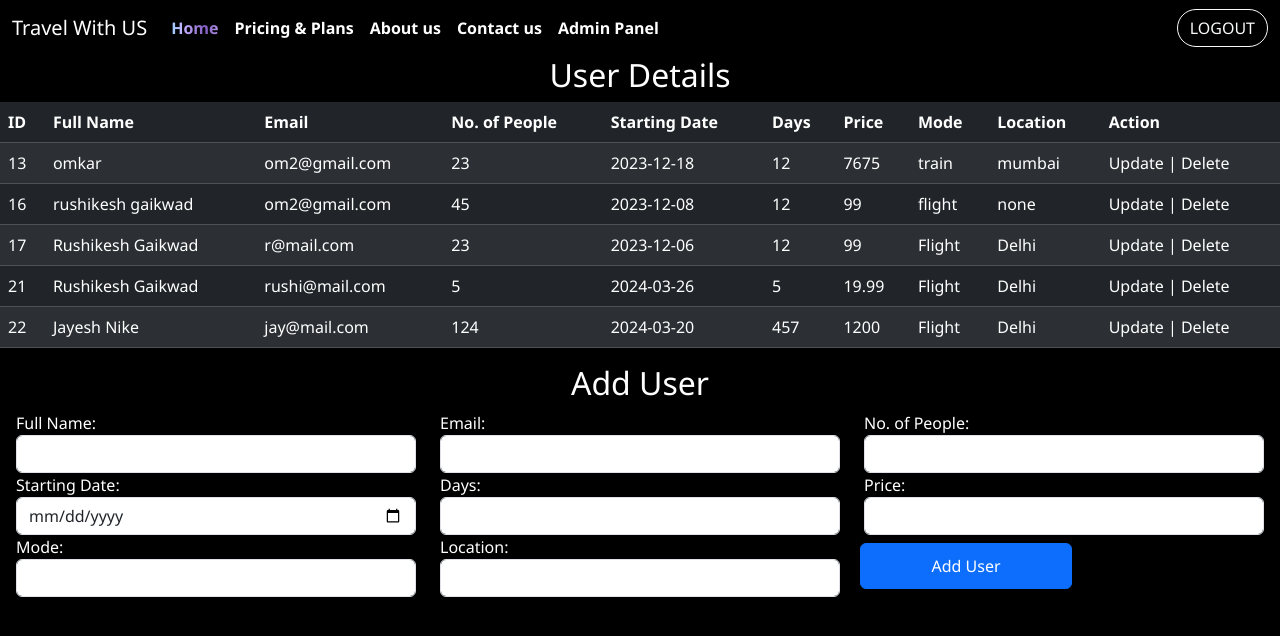
After one commit to jackop125/travel_planner_PHP, a PHP site: page /admin.php in a window 1280 px wide. The commit adds this page. Shown: the top 636 px of the page. Run offline with PHP 8.4, Linux system fonts and the light colour scheme; a user stored in the database is signed in; data comes from the database, SQL or seed files in the repository.

Commit message:
Admin Page Added

```diff
--- /dev/null
+++ b/Main Files/travel_planner/admin.php
@@ -0,0 +1,105 @@
+
+<?php
+  require 'config.php';
+  if(!empty($_SESSION["id"])){
+    $id= $_SESSION["id"];
+    $result=mysqli_query($con1,"SELECT * FROM tb_user WHERE id = $id");
+    $row=mysqli_fetch_assoc($result);
+  }
+  else{
+    header("Location:login.php");
+  }
+?>
+
+<!DOCTYPE html>
+<html lang="en">
+<head>
+    <meta charset="UTF-8">
+    <meta name="viewport" content="width=device-width, initial-scale=1.0">
+    <title>Admin Panel</title>
+    <link rel="stylesheet" href="bootstrap/css/bootstrap.min.css" />
+    <link rel="stylesheet" type="text/css" href="indexstyle.css" />
+    <link
+      rel="stylesheet"
+      href="https://cdn.jsdelivr.net/npm/bootstrap-icons@1.11.1/font/bootstrap-icons.css"
+    />
+    <script defer src="bootstrap/js/bootstrap.bundle.min.js"></script>
+</head>
+<body>
+    <?php require('navbar.php')?>
+    <br>
+    <div style="position:relative;top:2rem;widht:100%;">
+
+    <h2 class="text-center">User Details</h2>
+    <table class="table table-dark table-striped">
+        <thead>
+            <tr>
+                <th>ID</th>
+                <th>Full Name</th>
+                <th>Email</th>
+                <th>No. of People</th>
+                <th>Starting Date</th>
+                <th>Days</th>
+                <th>Price</th>
+                <th>Mode</th>
+                <th>Location</th>
+                <th>Action</th>
+            </tr>
+        </thead>
+        <tbody>
+            <?php include('fetch_data.php'); ?>
+        </tbody>
+    </table>
+    <h2 class="text-center">Add User</h2>
+    <div class="row m-1">
+    <form action="insert_data.php" method="post">
+        <div class="row">
+        <div class="col-lg-4 col-12 col-md-6">
+        <label for="fullname">Full Name:</label>
+        <input type="text" name="fullname" required class="form-control" aria-label="First name">
+        </div>
+        <div class="col-lg-4 col-12 col-md-6">
+        <label for="email">Email:</label>
+        <input type="email" name="email" required class="form-control" aria-label="First name">
+        </div>
+        <div class="col-lg-4 col-12 col-md-6">
+        <label for="no_of_peoples">No. of People:</label>
+        <input type="number" name="no_of_peoples" required class="form-control" aria-label="First name">
+        </div>
+        <div class="col-lg-4 col-12 col-md-6">
+        <label for="starting_date">Starting Date:</label>
+        <input type="date" name="starting_date" required class="form-control" aria-label="First name">
+        </div>
+        <div class="col-lg-4 col-12 col-md-6">
+        <label for="days">Days:</label>
+        <input type="number" name="days" required class="form-control" aria-label="First name">
+        </div>
+        <div class="col-lg-4 col-12 col-md-6">
+        <label for="price">Price:</label>
+        <input type="number" name="price" required class="form-control" aria-label="First name">
+        </div>
+        <div class="col-lg-4 col-12 col-md-6">
+        <label for="mode">Mode:</label>
+        <input type="text" name="mode" required class="form-control" aria-label="First name">
+        </div>
+
+        <div class="col-lg-4 col-12 col-md-6">
+        <label for="location">Location:</label>
+        <input type="text" name="location" required class="form-control" aria-label="First name">
+        </div>
+
+
+
+
+
+
+
+        <button type="submit" class="btn btn-primary m-2 col-2">Add User</button>
+        </div>
+    </form>
+    </div>
+
+    </div>
+
+</body>
+</html>
--- a/Main Files/travel_planner/data.json
+++ b/Main Files/travel_planner/data.json
@@ -85,6 +85,6 @@
       "description": "Consectetur, adipisci velit, sed quia non numquam eius modi tempora incidunt ut labore et dolore magnam aliquam quaerat voluptatem.",
       "price": 89.99,
       "days": 9,
-      "location_url":"https://www.google.com/maps/embed?pb=!1m18!1m12!1m3!1d28460.28685799771!2d75.78640767581841!3d26.91822172136437!2m3!1f0!2f0!3f0!3m2!1i1024!2i768!4f13.1!3m3!1m2!1s0x396db14b1bd30ba5%3A0x860e5d531eccb20c!2sHawa%20Mahal!5e0!3m2!1sen!2sin!4v1700223391683!5m2!1sen!2sin"
+      "location_url":"https://www.google.com/maps/embed?pb=!1m18!1m12!1m3!1d28460.28685799771!2d75.78640767581841!3d26.91822172136437!2m3!1f0!2f0!3f0!3m2!1i1024!2i768!4f13.1!3m3!1m2!1s0x396reglog4b1bd30ba5%3A0x860e5d531eccb20c!2sHawa%20Mahal!5e0!3m2!1sen!2sin!4v1700223391683!5m2!1sen!2sin"
     }
   ]
--- /dev/null
+++ b/Main Files/travel_planner/fetch_data.php
@@ -0,0 +1,29 @@
+<?php
+// Database connection
+$conn = mysqli_connect('localhost', 'root', '', 'reglog');
+
+// Fetch data from the bookings table
+$query = "SELECT * FROM bookings";
+$result = mysqli_query($conn, $query);
+
+while ($row = mysqli_fetch_assoc($result)) {
+    echo "<tr>";
+    echo "<td>{$row['id']}</td>";
+    echo "<td>{$row['fullname']}</td>";
+    echo "<td>{$row['email']}</td>";
+    echo "<td>{$row['no_of_peoples']}</td>";
+    echo "<td>{$row['starting_date']}</td>";
+    echo "<td>{$row['days']}</td>";
+    echo "<td>{$row['price']}</td>";
+    echo "<td>{$row['mode']}</td>";
+    echo "<td>{$row['location']}</td>";
+    echo "<td>
+              <a href='update.php?id={$row['id']}'>Update</a> |
+              <a href='delete.php?id={$row['id']}'>Delete</a>
+          </td>";
+    echo "</tr>";
+}
+
+// Close connection
+mysqli_close($conn);
+?>
--- a/Main Files/travel_planner/location_db.php
+++ b/Main Files/travel_planner/location_db.php
@@ -11,8 +11,9 @@ if(isset($_POST["location_submit"])) {
  $price = $_POST['price'];
  $mode = $_POST['mode'];
  $location = $_POST['location'];
+//  INSERT INTO `bookings`(`id`) VALUES ('[value-1]','[value-2]','[value-3]','[value-4]','[value-5]','[value-6]','[value-7]','[value-8]','[value-9]')
 
-  $index_query = "INSERT INTO bookings VALUES('$fullName','$email','$noOfPeoples','$starting_date','$days','$price','$mode','$location')";
+  $index_query = "INSERT INTO bookings(`fullname`, `email`, `no_of_peoples`, `starting_date`, `days`, `price`, `mode`, `location`) VALUES('$fullName','$email','$noOfPeoples','$starting_date','$days','$price','$mode','$location')";
 
   $res = mysqli_query($con1,$index_query);
               if($res){
--- a/Main Files/travel_planner/navbar.php
+++ b/Main Files/travel_planner/navbar.php
@@ -96,6 +96,9 @@ ini_set('display_errors', 0);
             <li class="nav-item">
               <a class="nav-link fw-semibold text-white" href="./contactus.php">Contact us</a>
             </li>
+            <li class="nav-item">
+              <a class="nav-link fw-semibold text-white" href="./admin.php">Admin Panel</a>
+            </li>
           </ul>
           <!-- <form class="d-flex" role="search"> -->
           <!-- <input class="form-control me-2" type="search" placeholder="Search" aria-label="Search"> -->
```
Also changed, not shown: DATABASE File/reglog.sql (+24 -15 lines), Main Files/travel_planner/delete.php (added, +19 -0 lines), Main Files/travel_planner/insert_data.php (added, +27 -0 lines), Main Files/travel_planner/update.php (added, +122 -0 lines).
